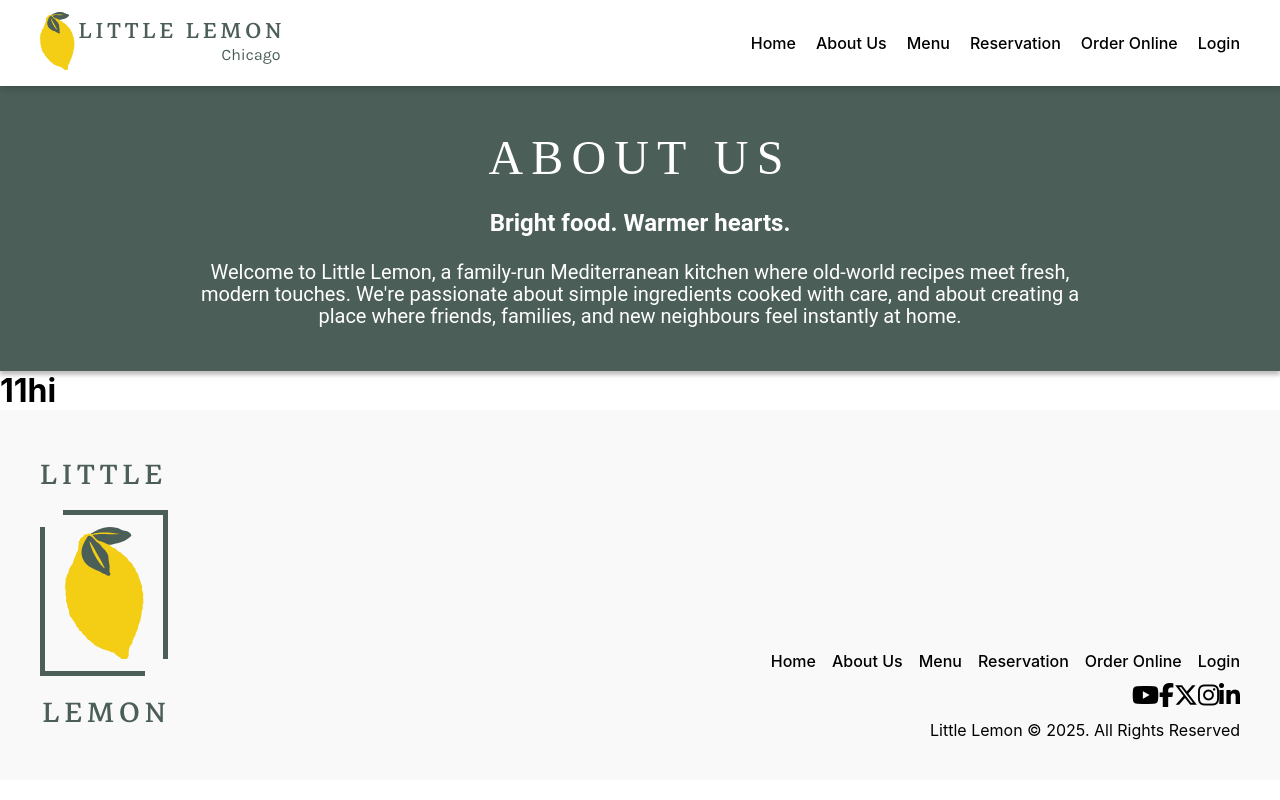
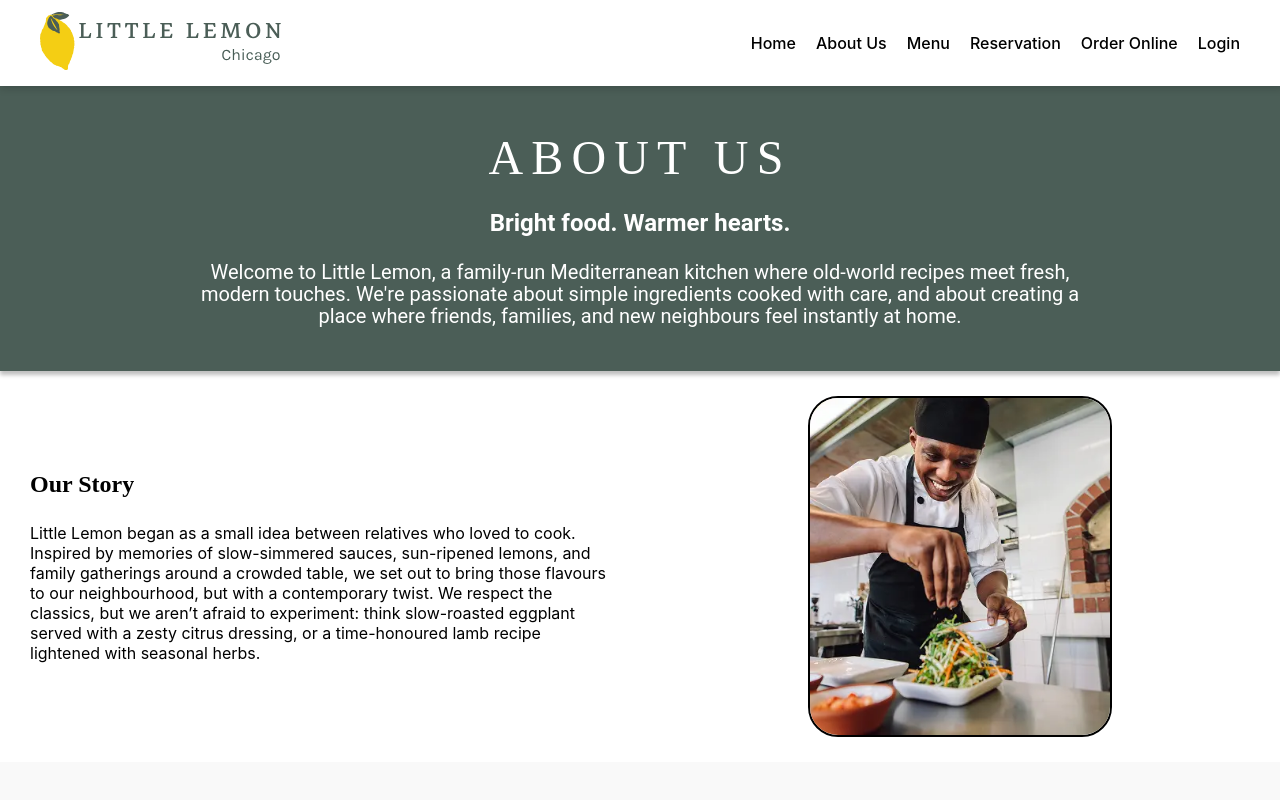
Before and after one commit to muhammad-awais-web-dev/little-lemon, a React (Create React App) app: page /about in a window 1280 px wide. Shown: the top 800 px of the page. Built offline with nearby package versions, Linux system fonts and the light colour scheme.

Commit message:
About/Hero

```diff
--- a/src/components/pages/about/About.js
+++ b/src/components/pages/about/About.js
@@ -1,9 +1,10 @@
 import React from 'react'
+import Hero from './Hero'
 
 function About() {
   return (
     <>
-    <h1>11hi</h1>
+    <Hero />
     </>
   )
 }
--- /dev/null
+++ b/src/components/pages/about/Hero.js
@@ -0,0 +1,21 @@
+import React from 'react'
+import Styles from './Hero.module.css'
+
+
+const chefA = process.env.PUBLIC_URL + '/images/Chef(1).webp';
+
+function Hero() {
+  return (
+    <section className={Styles.Hero}>
+        <div className={Styles.LeftSide}>
+            <h2>Our Story</h2>
+            <p>Little Lemon began as a small idea between relatives who loved to cook. Inspired by memories of slow-simmered sauces, sun-ripened lemons, and family gatherings around a crowded table, we set out to bring those flavours to our neighbourhood, but with a contemporary twist. We respect the classics, but we aren’t afraid to experiment: think slow-roasted eggplant served with a zesty citrus dressing, or a time-honoured lamb recipe lightened with seasonal herbs.</p>
+        </div>
+        <div className={Styles.RightSide}>
+            <img src={chefA} alt="Chef Cooking" />
+        </div>
+    </section>
+  )
+}
+
+export default Hero
--- /dev/null
+++ b/src/components/pages/about/Hero.module.css
@@ -0,0 +1,25 @@
+.Hero{
+    display: flex;
+}
+.Hero div{
+    display: flex;
+    flex-direction: column;
+    flex: 1 1 50%;
+    justify-content: center;
+    padding: 25px 30px;
+    gap: 25px;
+}
+.Hero img{
+    max-width: 300px;
+    margin: auto;
+    border-radius: 30px;
+    border: 2px solid #000;
+}
+.Hero h2{
+  font-family: "Itim", cursive;
+}
+@media (max-width:800px) {
+    .Hero{
+        flex-direction: column-reverse;
+    }
+}
```
